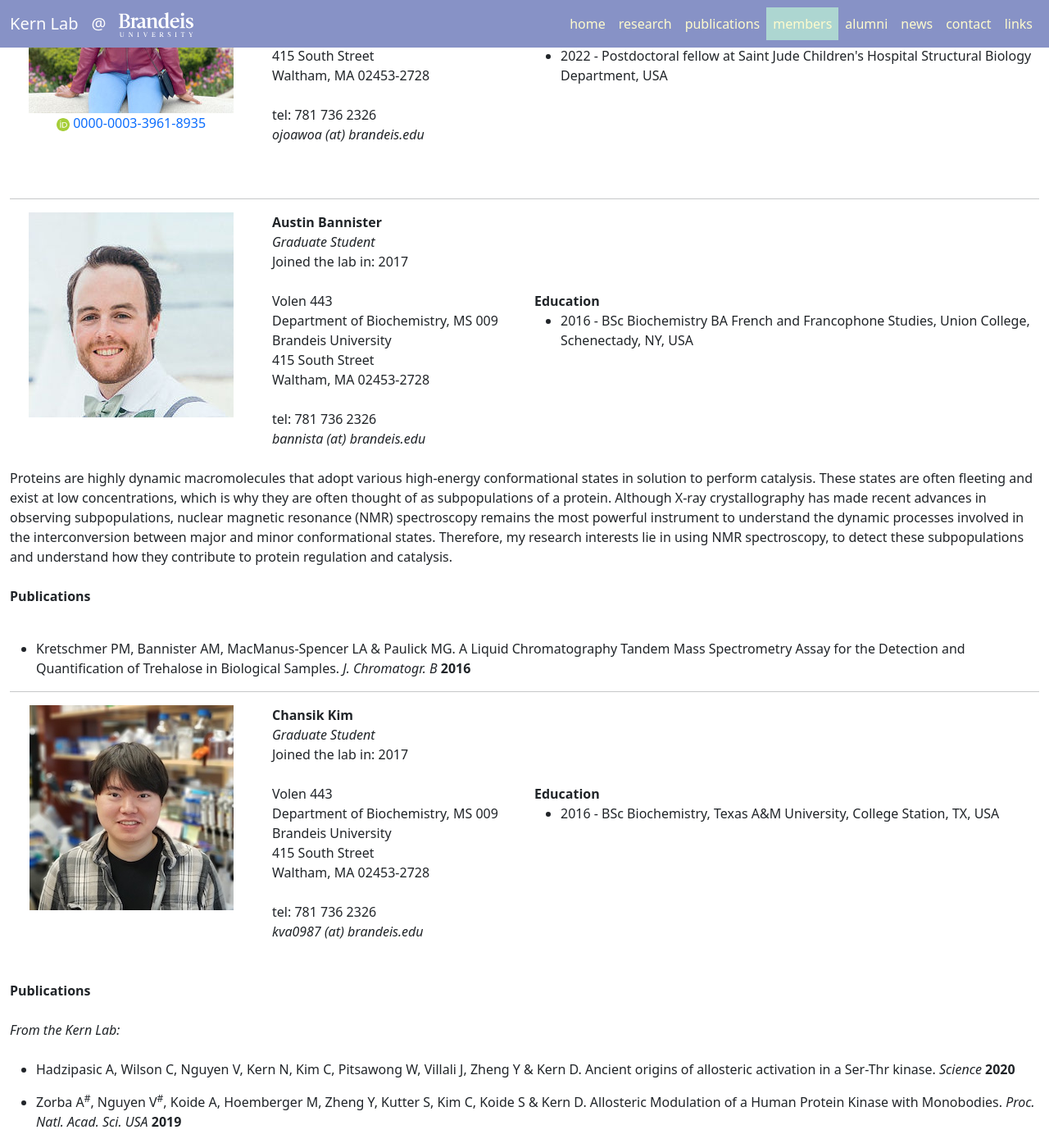
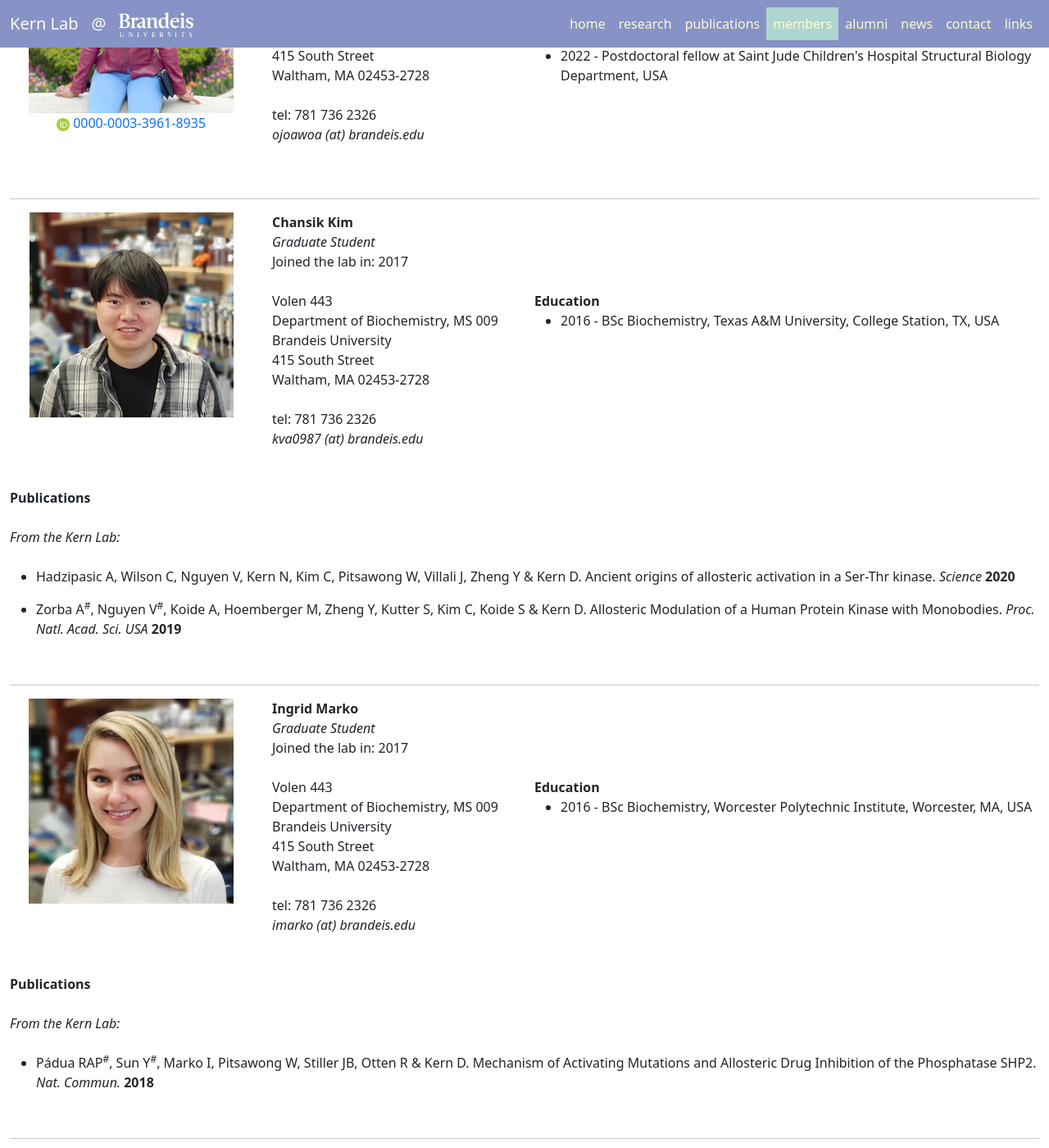
Before and after one commit to kernlab-scripps/kernlab-scripps.github.io, a Jekyll site: the page built from member/index.html, in a window 1280 px wide and 1400 px high, scrolled down 3436 px. Shown: the whole window at 82% size. Built offline with Jekyll 4.4.1, drawn with Linux system fonts in a browser that asks for light colours.

Commit message:
add Austin to alumni

```diff
--- a/_data/alumni.yml
+++ b/_data/alumni.yml
@@ -7,6 +7,12 @@
 ##      or      https://bir.brandeis.edu/handle/?????/????? for BSc/MSc thesis
 ##  current: PositionTitle @ Company/University
 ##  website: URL to current job (mainly used for PIs)
+
+- name: Austin Bannister
+  position: Graduate Student
+  startdate: 201705
+  enddate: 202206
+  current: Scientist @ RADD Pharmaceuticals
 
 - name: Renee Otten
   position: Postdoctoral Fellow
--- a/_data/members.yml
+++ b/_data/members.yml
@@ -113,17 +113,6 @@
 
 # Graduate students
 
-- name: Austin Bannister
-  image: /static/img/members/austin.jpg
-  position: Graduate Student
-  email: bannista (at) brandeis.edu
-  startdate: 201705
-  education:
-    - 2016 - BSc Biochemistry  BA French and Francophone Studies, Union College, Schenectady, NY, USA
-  description: Proteins are highly dynamic macromolecules that adopt various high-energy conformational states in solution to perform catalysis. These states are often fleeting and exist at low concentrations, which is why they are often thought of as subpopulations of a protein. Although X-ray crystallography has made recent advances in observing subpopulations, nuclear magnetic resonance (NMR) spectroscopy remains the most powerful instrument to understand the dynamic processes involved in the interconversion between major and minor conformational states. Therefore, my research interests lie in using NMR spectroscopy, to detect these subpopulations and understand how they contribute to protein regulation and catalysis.
-  publications:
-      - Kretschmer PM, Bannister AM, MacManus-Spencer LA & Paulick MG. A Liquid Chromatography Tandem Mass Spectrometry Assay for the Detection and Quantification of Trehalose in Biological Samples. *J. Chromatogr. B* **2016**
-
 - name: Chansik Kim
   image: /static/img/members/chansik.jpg
   position: Graduate Student
```
Also changed, not shown: static/img/members/austin.jpg (deleted).
